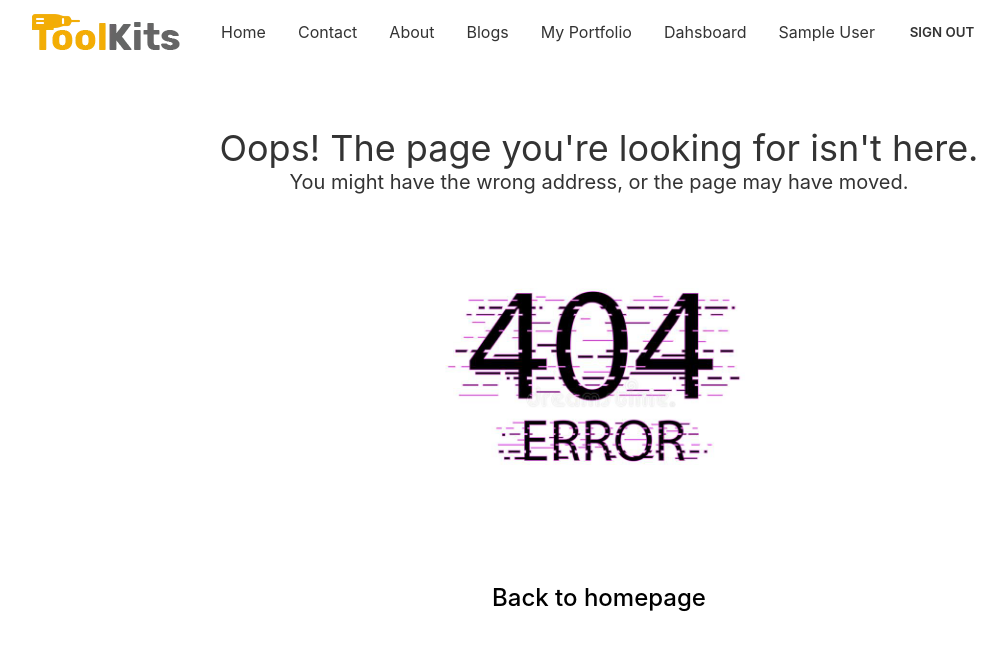
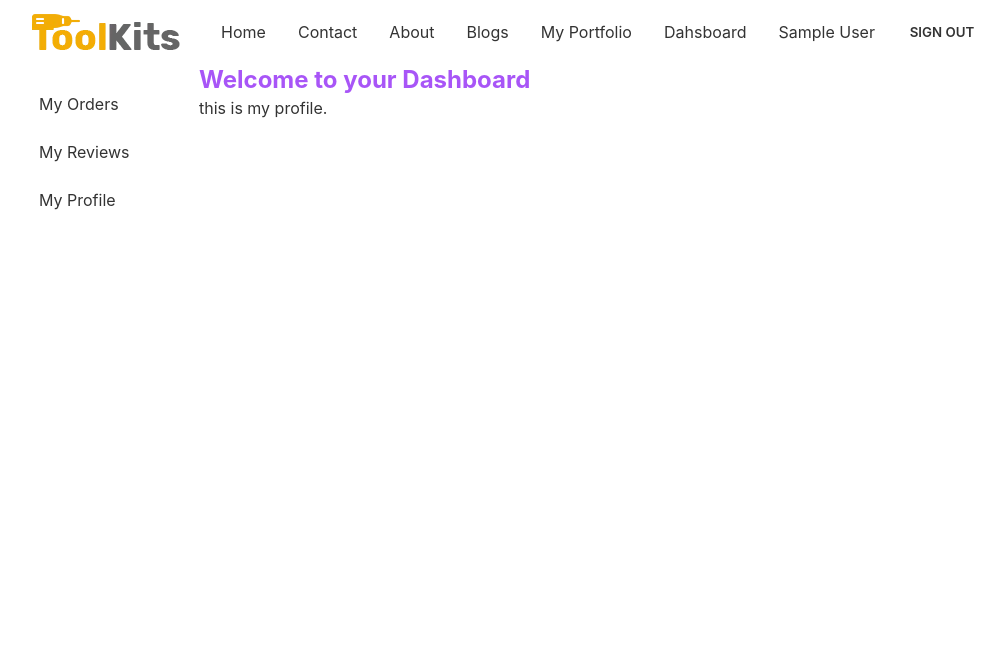
Before and after one commit to jrtanmoy/-manufacturer-website-client-side, a React (Create React App) app: page /dashboard/profile in a window 1280 px wide. Shown: the top 650 px of the page, without its empty margins (41-1048 px from the left). Built offline with nearby package versions, Linux system fonts and the light colour scheme; no server answers; sample sign-in values are in the browser's storage.

Commit message:
update my order page for cancel

```diff
--- a/package.json
+++ b/package.json
@@ -12,6 +12,7 @@
     "react-dom": "^18.1.0",
     "react-firebase-hooks": "^5.0.3",
     "react-hook-form": "^7.31.2",
+    "react-query": "^3.39.0",
     "react-router-dom": "^6.3.0",
     "react-scripts": "5.0.1",
     "react-toastify": "^9.0.1",
--- a/src/App.js
+++ b/src/App.js
@@ -16,6 +16,7 @@ import 'react-toastify/dist/ReactToastify.css';
 import Dashboard from './Pages/Dashboard/Dashboard';
 import MyOrders from './Pages/Dashboard/MyOrders';
 import MyReview from './Pages/Dashboard/MyReview';
+import MyProfile from './Pages/Dashboard/MyProfile';
 
 function App() {
   return (
@@ -23,16 +24,11 @@ function App() {
       <Navbar></Navbar>
       <Routes>
         <Route path='/' element={<Home />} />
-        <Route path='/purchase/:toolId'
-          element={
-            <RequireAuth><ToolDetail /></RequireAuth>
-          } />
-        <Route path='/dashboard'
-          element={
-            <RequireAuth><Dashboard /></RequireAuth>
-          } >
+        <Route path='/purchase/:toolId' element={<RequireAuth><ToolDetail /></RequireAuth>} />
+        <Route path='/dashboard' element={<RequireAuth><Dashboard /></RequireAuth>} >
             <Route index element={<MyOrders></MyOrders>}></Route>
             <Route path='review' element={<MyReview></MyReview>}></Route>
+            <Route path='profile' element={<MyProfile></MyProfile>}></Route>
           </Route>
         <Route path='/about' element={<About />} />
         <Route path='/blog' element={<Blogs />} />
--- a/src/Pages/Dashboard/Dashboard.js
+++ b/src/Pages/Dashboard/Dashboard.js
@@ -11,11 +11,12 @@ const Dashboard = () => {
         </div>
         <div class="drawer-side">
             <label for="dashboard-sidebar" class="drawer-overlay"></label>
-            <ul class="menu p-4 overflow-y-auto w-80 bg-base-100 text-base-content">
-                {/* <!-- Sidebar content here --> */}
-                <li><Link to="/dashboard">Sidebar Item 1</Link></li>
-                <li><Link to="/dashboard/review">Sidebar Item 2</Link></li>
-            </ul>
+            <ul class="menu p-4 overflow-y-auto w-48 bg-base-100 text-base-content">
+                    {/* <!-- Sidebar content here --> */}
+                    <li><Link to="/dashboard">My Orders</Link></li>
+                    <li><Link to="/dashboard/review">My Reviews</Link></li>
+                    <li><Link to="/dashboard/profile">My Profile</Link></li>
+                </ul>
         </div>
     </div>
     );
--- a/src/Pages/Dashboard/MyOrders.js
+++ b/src/Pages/Dashboard/MyOrders.js
@@ -1,10 +1,12 @@
 import React, { useEffect, useState } from 'react';
 import { useAuthState } from 'react-firebase-hooks/auth';
+import { toast } from 'react-toastify';
 import auth from '../../firebase.init';
 
 const MyOrders = () => {
     const [purchases, setPurchases] = useState([]);
     const [user] = useAuthState(auth);
+
 
     useEffect(() => {
         if (user) {
@@ -12,7 +14,23 @@ const MyOrders = () => {
                 .then(res => res.json())
                 .then(data => setPurchases(data));
         }
-    }, [user])
+    })
+
+    const handleDelete = id => {
+        const proceed = window.confirm('Are you sure?');
+        if (proceed) {
+            fetch(`http://localhost:5000/purchase/${id}`, {
+                method: 'DELETE',
+            })
+                .then(res => res.json())
+                .then(data => {
+                    console.log(data);
+                    if (data.deletedCount) {
+                        toast.success(`your order for this item deleted.`)
+                    }
+                })
+        }
+    }
 
     return (
         <div>
@@ -23,19 +41,22 @@ const MyOrders = () => {
                         <tr>
                             <th></th>
                             <th>Name</th>
+                            <th>Item Name</th>
                             <th>Quantity</th>
                             <th>Price</th>
-                            <th>Address</th>
+                            <th>Cancel Item</th>
                         </tr>
                     </thead>
                     <tbody>
                         {
-                            purchases.map(a => <tr>
-                                <th>1</th>
+                            purchases.map((a, index) => <tr>
+                                <th>{index + 1}</th>
+                                <td>{a.name}</td>
                                 <td>{a.productname}</td>
+                                {/* <td>{a._id}</td> */}
                                 <td>{a.quantity}</td>
                                 <td>{a.price}</td>
-                                <td>{a.address}</td>
+                                <td><button onClick={() => handleDelete(a._id)} class="btn btn-xs btn-error">Cancel</button></td>
                             </tr>)
                         }
 
--- /dev/null
+++ b/src/Pages/Dashboard/MyProfile.js
@@ -0,0 +1,11 @@
+import React from 'react';
+
+const MyProfile = () => {
+    return (
+        <div>
+            <h1>this is my profile.</h1>
+        </div>
+    );
+};
+
+export default MyProfile;
```
Also changed, not shown: 1 other file (tests, documents, lock files or other folders).
